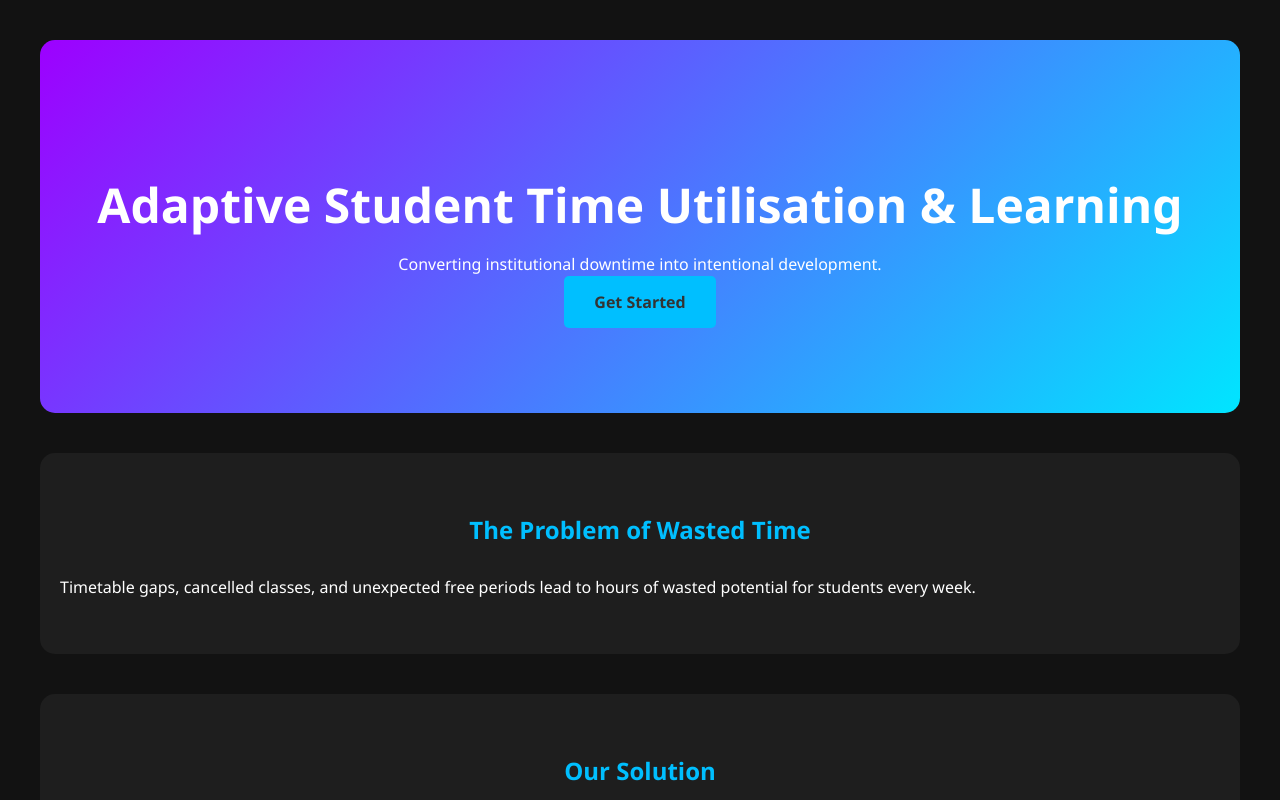
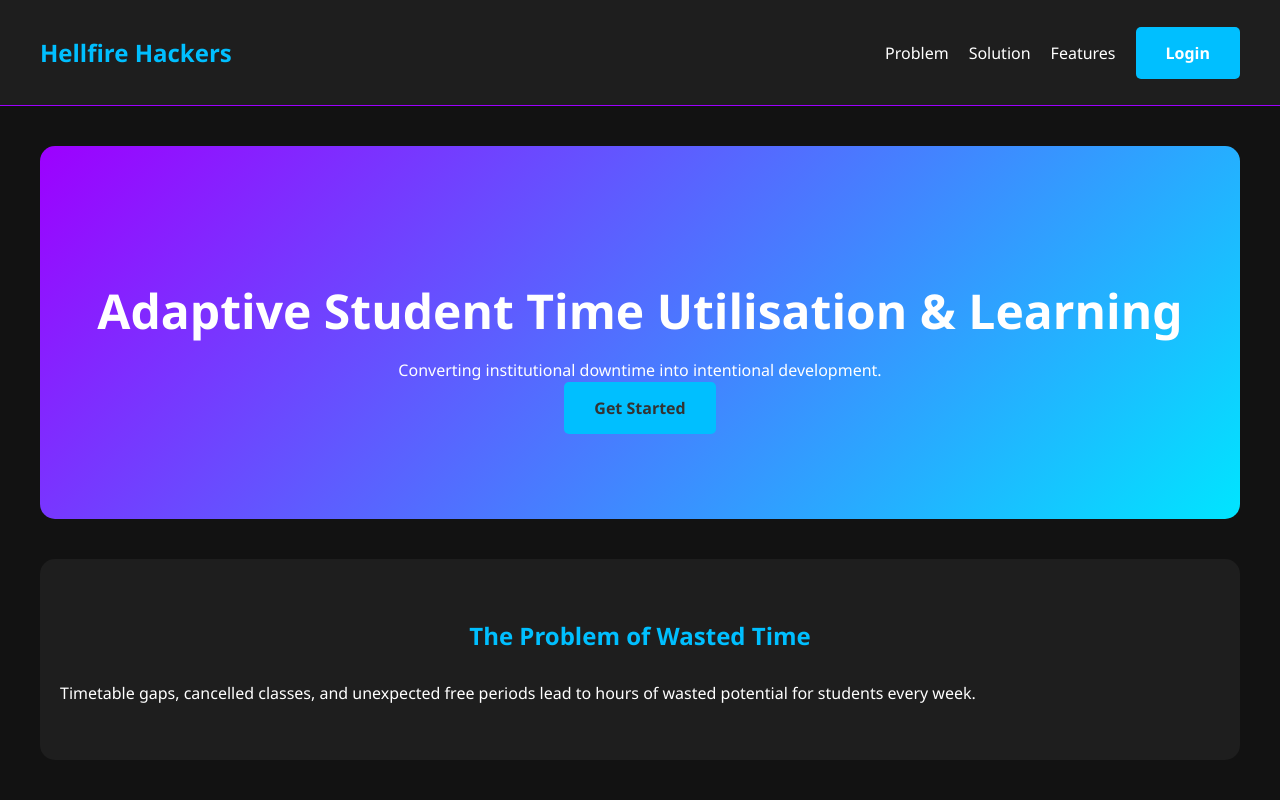
Before and after one commit to aditya48-q/Working-Prototype, a plain HTML site: page index.html in a window 1280 px wide. Shown: the top 800 px of the page. Drawn offline with Linux system fonts and the light colour scheme; a script that the page names is missing.

Commit message:
Update index.html

```diff
--- a/index.html
+++ b/index.html
@@ -7,6 +7,22 @@
     <link rel="stylesheet" href="style.css">
 </head>
 <body>
+    <nav class="navbar">
+        <div class="container">
+            <a href="#" class="logo">Hellfire Hackers</a>
+            <ul class="nav-links">
+                <li><a href="#problem">Problem</a></li>
+                <li><a href="#solution">Solution</a></li>
+                <li><a href="#features">Features</a></li>
+                <li><a href="login.html" class="cta-button">Login</a></li>
+            </ul>
+            <div class="hamburger">
+                <span></span>
+                <span></span>
+                <span></span>
+            </div>
+        </div>
+    </nav>
     <div class="container">
         <header class="hero">
             <h1>Adaptive Student Time Utilisation & Learning</h1>
```
